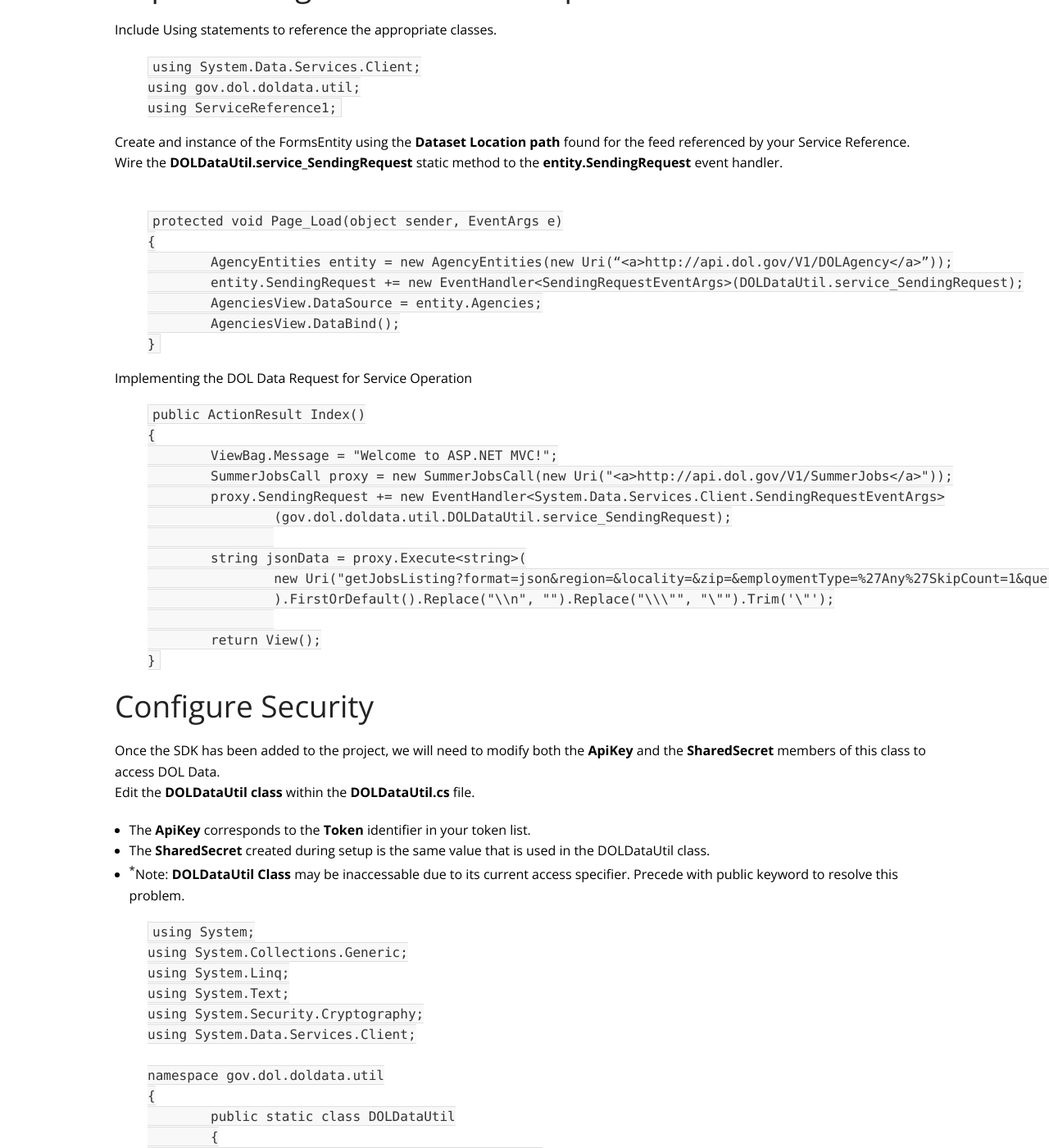
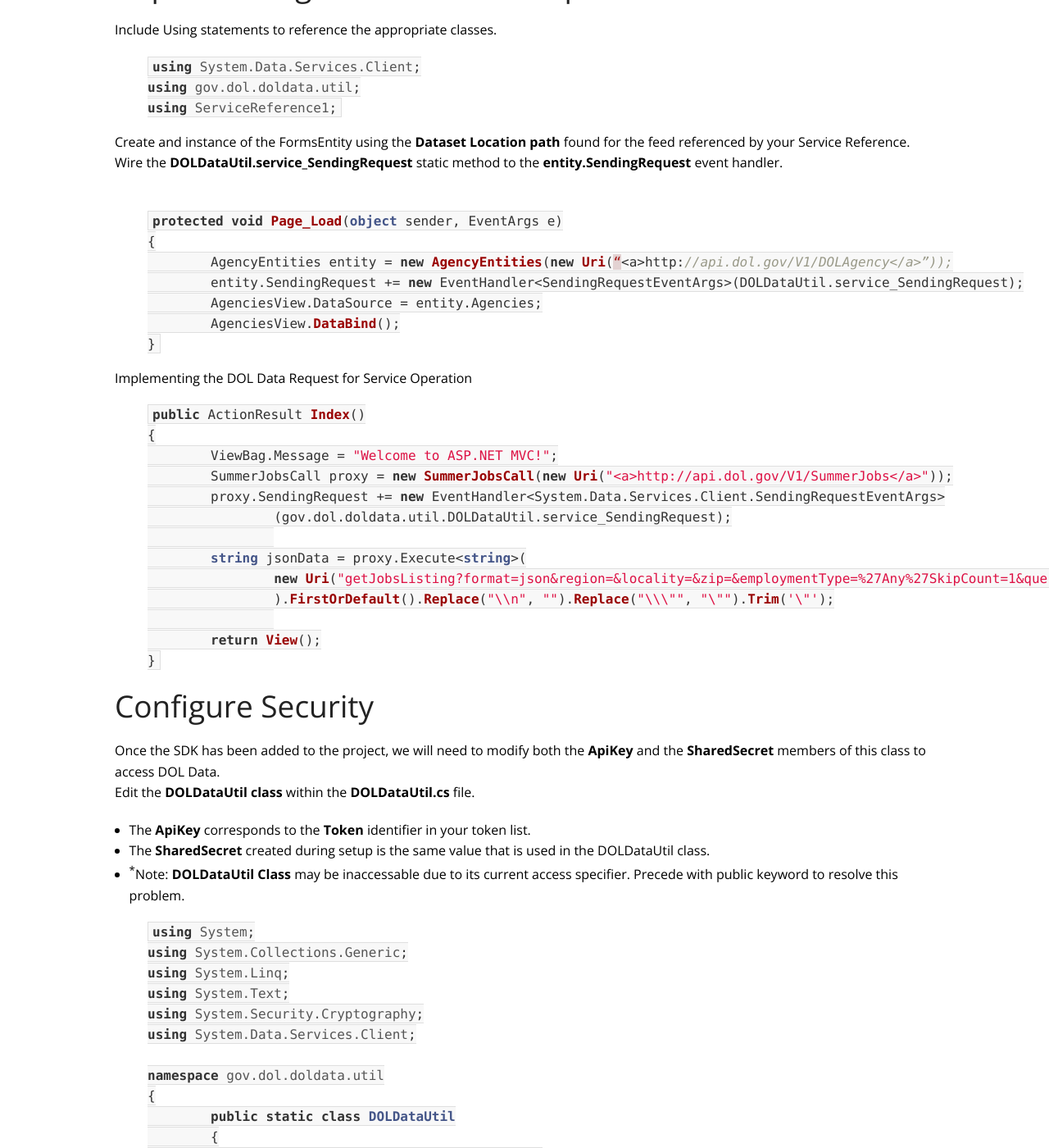
Before and after one commit to USDepartmentofLabor/DotNet_DOLDataSDK, a Jekyll site: the page built from _posts/2013-01-30-sdk-sample.md, in a window 1280 px wide and 1400 px high, scrolled down 4847 px. Shown: the whole window at 82% size. Built offline with Jekyll 4.4.1, drawn with Linux system fonts in a browser that asks for light colours; some of the changed text lies outside the part shown.

Commit message:
syntax highlighting

```diff
--- a/_posts/2013-01-30-sdk-sample.md
+++ b/_posts/2013-01-30-sdk-sample.md
@@ -123,7 +123,7 @@ Secure logins are provided by the SDK, which can be downloaded <a href="http://d
 <p>This call return Json data which can be added directly to the view. Add this javascript to the application to inject this JSON directly to the script.<br />
 &nbsp;</p>
 
-{% highlight aspx-cs %}
+{% highlight js %}
 <script type="text/javascript">
 var jsonData = @Html.Raw(ViewBag.JsonData);
 
@@ -150,7 +150,7 @@ $(document).ready(function () {
 <p>Include Using statements to reference the appropriate classes.<br />
 </p>
 
-{% highlight aspx-cs %}
+{% highlight csharp %}
 using System.Data.Services.Client;
 using gov.dol.doldata.util;
 using ServiceReference1;
@@ -166,7 +166,7 @@ using ServiceReference1;
 Wire the <strong>DOLDataUtil.service_SendingRequest</strong> static method to the <strong>entity.SendingRequest</strong> event handler.<br />
 &nbsp;</p>
 
-{% highlight aspx-cs %}
+{% highlight csharp %}
 protected void Page_Load(object sender, EventArgs e)
 {
 	AgencyEntities entity = new AgencyEntities(new Uri(“<a>http://api.dol.gov/V1/DOLAgency</a>”));
@@ -186,7 +186,7 @@ protected void Page_Load(object sender, EventArgs e)
 
 
 
-{% highlight aspx-cs %}
+{% highlight csharp %}
 public ActionResult Index()
 {
 	ViewBag.Message = "Welcome to ASP.NET MVC!";
@@ -215,7 +215,7 @@ Edit the <strong>DOLDataUtil class</strong> within the <strong>DOLDataUtil.cs</s
 
 
 
-{% highlight aspx-cs %}
+{% highlight csharp %}
 using System;
 using System.Collections.Generic;
 using System.Linq;
```
Also changed, not shown: index.md (+4 -4 lines).
